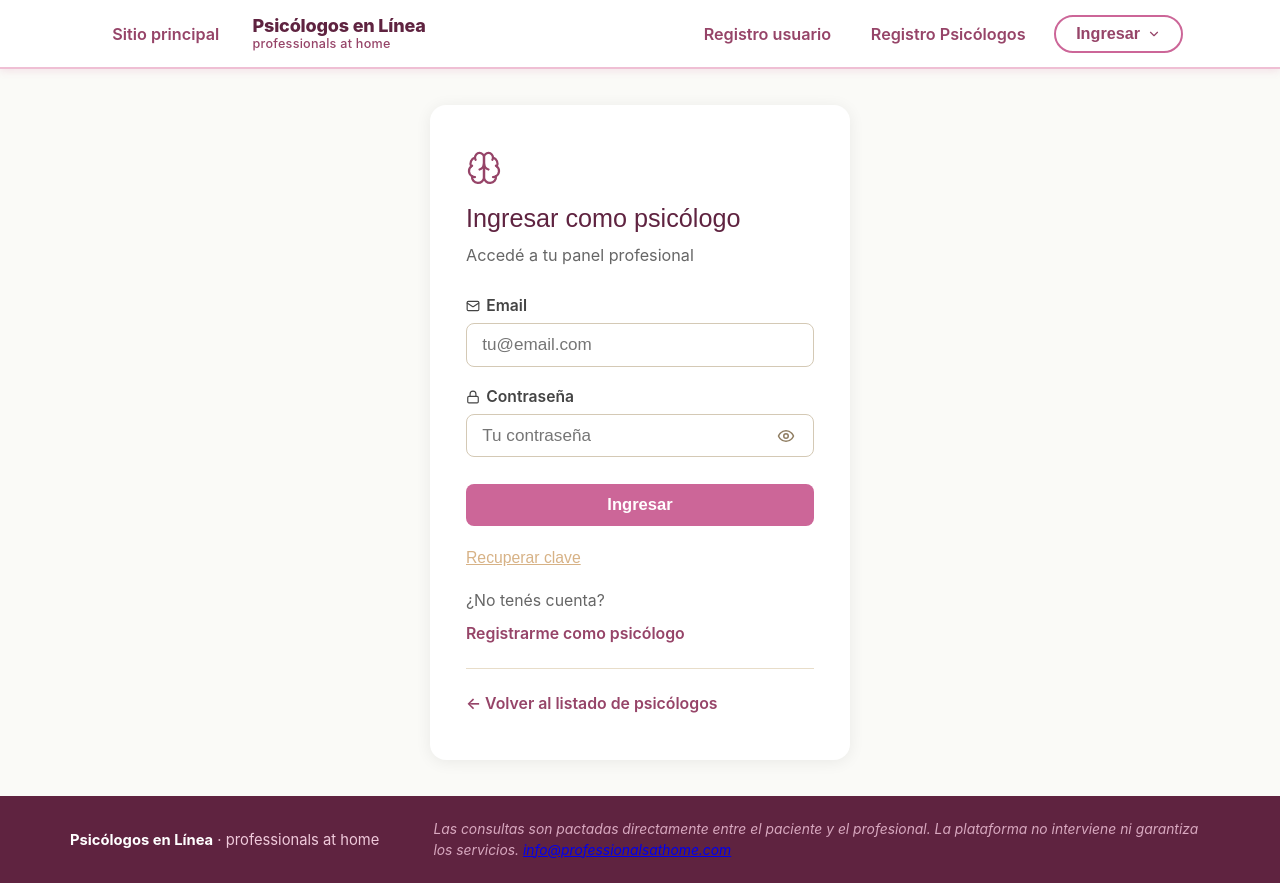
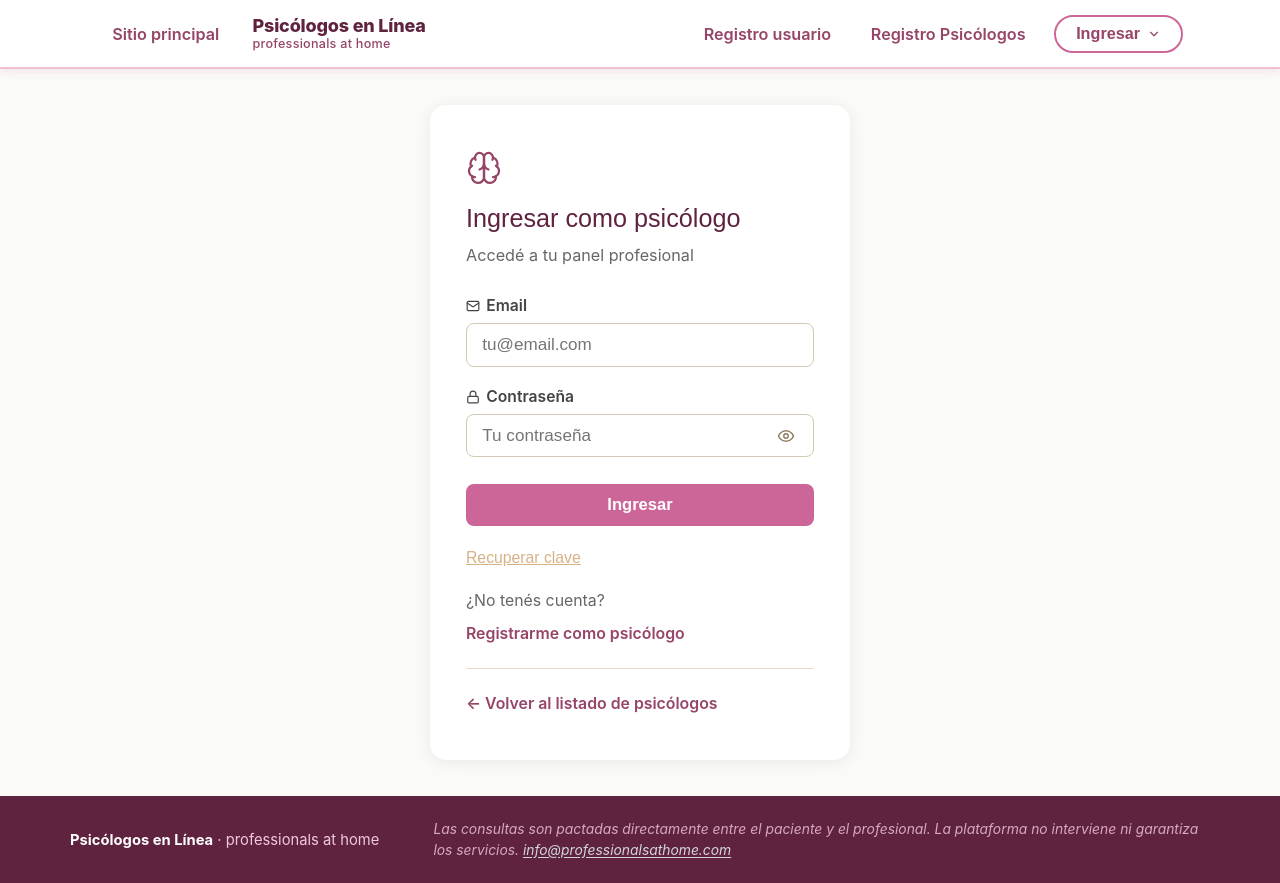
Before and after one commit to nicogomez94/job-application, a React (Vite) app in the folder frontend/: page /psicologos/login in a window 1280 px wide. Built offline with nearby package versions, Linux system fonts and the light colour scheme; no server answers.

Commit message:
mejor link info

```diff
--- a/frontend/src/components/PsicoLayout.css
+++ b/frontend/src/components/PsicoLayout.css
@@ -216,6 +216,16 @@
   font-size: 0.77rem;
   color: #7a9fb4;
   font-style: italic;
+}
+
+.psico-layout-footer-legal a {
+  color: #d1d5db;
+  text-decoration: underline;
+  text-underline-offset: 2px;
+}
+
+.psico-layout-footer-legal a:hover {
+  color: #f3f4f6;
 }
 
 @media (max-width: 680px) {
```
